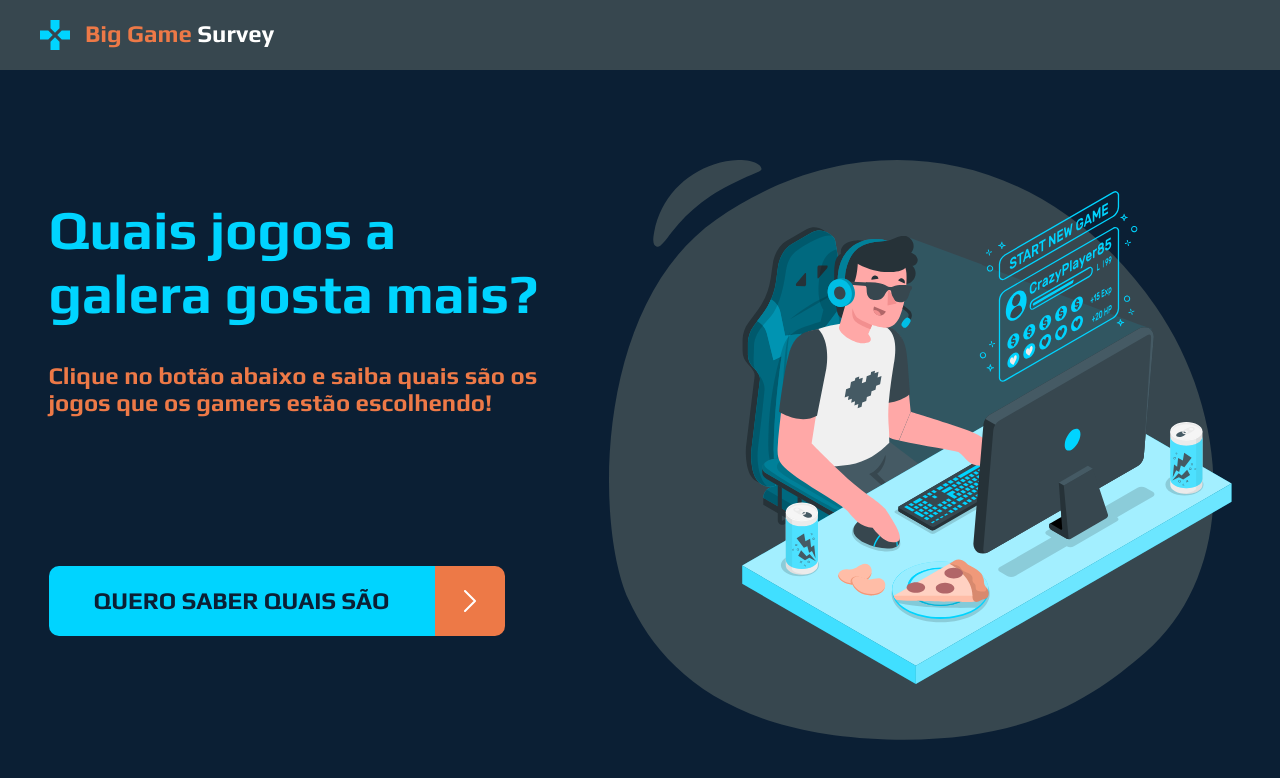
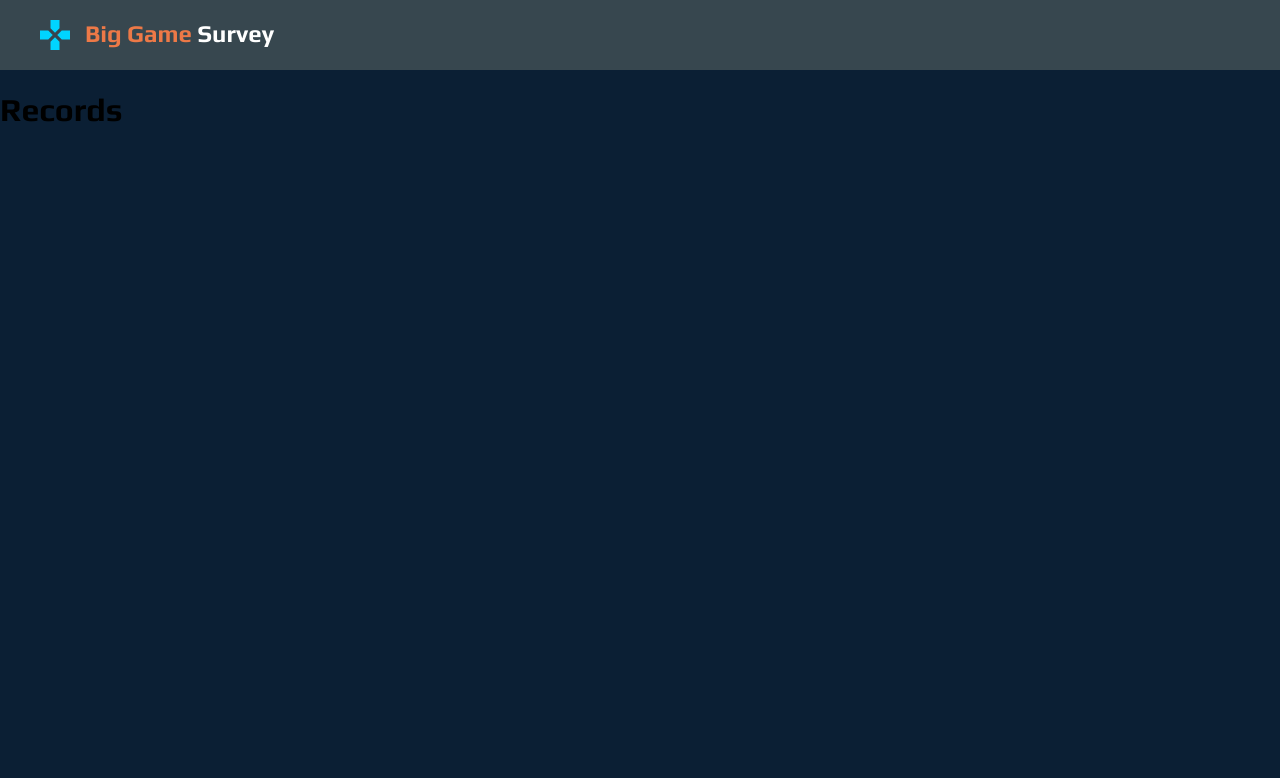
Before and after one commit to glaubermatos/sds1, a React (Create React App) app in the folder front-web/: page /records in a window 1280 px wide. Shown: the top 778 px of the page. Built offline with nearby package versions, Linux system fonts and the light colour scheme.

Commit message:
Criando navegação com rotas

```diff
--- a/front-web/package.json
+++ b/front-web/package.json
@@ -12,6 +12,7 @@
     "@types/react-dom": "^16.9.0",
     "react": "^16.13.1",
     "react-dom": "^16.13.1",
+    "react-router-dom": "^5.2.0",
     "react-scripts": "3.4.3",
     "typescript": "~3.7.2"
   },
@@ -35,5 +36,8 @@
       "last 1 firefox version",
       "last 1 safari version"
     ]
+  },
+  "devDependencies": {
+    "@types/react-router-dom": "^5.1.5"
   }
 }
--- a/front-web/src/App.tsx
+++ b/front-web/src/App.tsx
@@ -1,15 +1,11 @@
 import React from 'react';
-import Header from './components/Header';
-import Home from './pages/Home';
 
 import './App.css';
+import Routes from './Routes';
 
 function App() {
   return (
-    <>
-      <Header />
-      <Home />
-    </>
+    <Routes />
   );
 }
 
--- /dev/null
+++ b/front-web/src/Routes.tsx
@@ -0,0 +1,21 @@
+import React from 'react';
+import { BrowserRouter, Switch, Route } from 'react-router-dom';
+import Home from './pages/Home';
+import Header from './components/Header';
+import Records from './pages/Records';
+
+const Routes = () => (
+    <BrowserRouter>
+        <Header />
+        <Switch>
+            <Route path="/" exact>
+                <Home />
+            </Route>
+            <Route path="/records">
+                <Records />
+            </Route>
+        </Switch>
+    </BrowserRouter>
+)
+
+export default Routes;
--- a/front-web/src/components/Header/index.tsx
+++ b/front-web/src/components/Header/index.tsx
@@ -1,5 +1,5 @@
 import React from 'react';
-
+import { Link } from 'react-router-dom';
 import { ReactComponent as Logo } from '../../assets/logo.svg';
 
 import './styles.css';
@@ -7,11 +7,14 @@
 const Header = () => {
     return (
         <header className="main-header">
+
             <Logo />
-            <div className="logo-text">
-                <span className="logo-text-1">Big Game</span>
-                <span className="logo-text-2"> Survey</span>
-            </div>
+            <Link to="/">
+                <div className="logo-text">
+                    <span className="logo-text-1">Big Game</span>
+                    <span className="logo-text-2"> Survey</span>
+                </div>
+            </Link>
         </header>
     )
 }
--- a/front-web/src/pages/Home/index.tsx
+++ b/front-web/src/pages/Home/index.tsx
@@ -1,4 +1,5 @@
 import React from 'react';
+import { Link } from 'react-router-dom';
 import { ReactComponent as ArriwIcon } from '../../assets/arrow.svg';
 import { ReactComponent as GamerImage } from '../../assets/gamer.svg';
 
@@ -14,6 +15,7 @@
                 <h3 className="home-text-subtitle">
                     Clique no botão abaixo e saiba quais são os jogos que os gamers estão escolhendo!
                 </h3>
+                <Link to="/records">
                     <div className="home-actions">
                         <button className="home-btn">
                             QUERO SABER QUAIS SÃO
@@ -22,6 +24,7 @@
                             <ArriwIcon />
                         </div>
                     </div>
+                </Link>
             </div>
             <div className="">
                 <GamerImage />
--- /dev/null
+++ b/front-web/src/pages/Records/index.tsx
@@ -0,0 +1,9 @@
+import React from 'react';
+
+const Records = () => (
+    <h1>
+        Records
+    </h1>
+);
+
+export default Records;
```
Also changed, not shown: 1 other file (tests, documents, lock files or other folders). Lines whose indentation alone changed are shown as unchanged.
